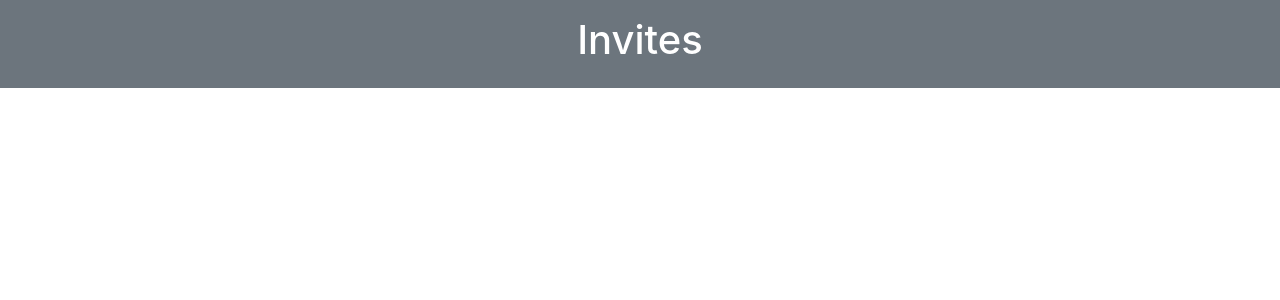
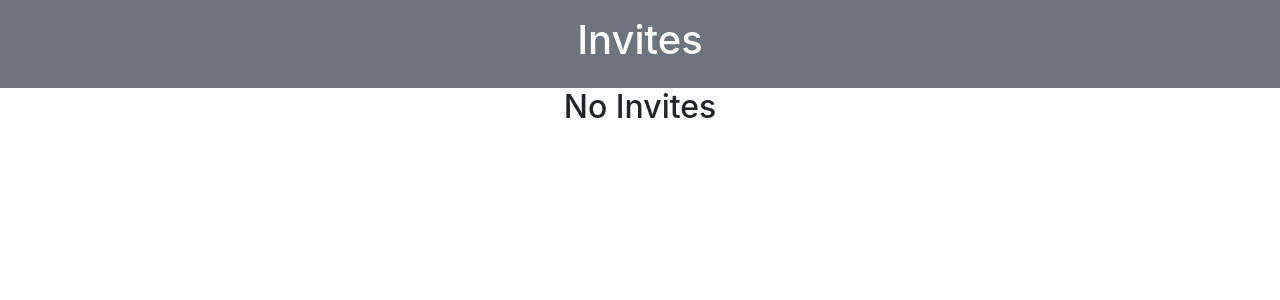
Before and after one commit to thebenkogan/investing-flask, a Flask app: page /invites in a window 1280 px wide. Shown: the part 56-356 px from the top of the page. Run offline with Flask 2, Linux system fonts and the light colour scheme; the visitor is signed in with stand-in values (Sample User, id 1); data comes from the database, SQL or seed files in the repository; data that the repository does not hold is empty; some libraries are stand-ins or nearby versions.

Commit message:
invite fixes

```diff
--- a/investing/templates/invite.html
+++ b/investing/templates/invite.html
@@ -2,11 +2,13 @@
 <h1 align="center">Invites</h1>
 {% endblock %} {% block content %}
 <ul class="list-group list-group-flush" id="groups">
-  {% for invite in user.invites %}
+  {% if invites|length > 0 %} {% for invite in invites %}
   <li class="list-group-item">
     <div class="row justify-content-center">
-      <div class="col-auto"><p class="h6">{{ invite.group.name }}</p></div>
-      <div class="col-auto">
+      <div class="col-4 align-self-center">
+        <p class="h6">{{ invite.group.name }}</p>
+      </div>
+      <div class="col-4 align-self-center">
         <p class="h6">{{ invite.date.strftime('%b %d, %Y') }}</p>
       </div>
       <div class="col-auto">
@@ -27,6 +29,8 @@
       </div>
     </div>
   </li>
-  {% endfor %}
+  {% endfor %} {% else %}
+  <h2 align="center">No Invites</h2>
+  {% endif %}
 </ul>
 {% endblock %}
--- a/investing/views.py
+++ b/investing/views.py
@@ -1,7 +1,7 @@
 from flask import Blueprint, render_template, request, flash, jsonify, redirect, url_for
 from flask_login import login_required, current_user
 from requests.api import get
-from sqlalchemy.sql.functions import user
+from sqlalchemy import desc
 from .models import User, Group, Investment, Invite
 from .price import get_price, GroupStats
 from . import db
@@ -31,7 +31,12 @@ def home():
 @views.route("/invites")
 @login_required
 def invite():
-    return render_template("invite.html", user=current_user)
+    invites = (
+        Invite.query.filter_by(user_id=current_user.id)
+        .order_by(desc(Invite.date))
+        .all()
+    )
+    return render_template("invite.html", user=current_user, invites=invites)
 
 
 @views.route("/invites/<int:invite_id>/<int:accept>", methods=["POST"])
@@ -48,7 +53,8 @@ def handle_invite(invite_id, accept):
         db.session.delete(invite)
         db.session.commit()
         flash("Invite rejected!", "success")
-    return redirect(url_for("views.home"))
+    redirect_url = "home" if accept else "invite"
+    return redirect(url_for(f"views.{redirect_url}"))
 
 
 @views.route("/group/<int:group_id>", methods=["GET", "POST"])
@@ -85,10 +91,15 @@ def group(group_id):
             if user == current_user:
                 flash("Cannot invite yourself.", category="error")
             else:
-                new_invite = Invite(user_id=user.id, group_id=group_id)
-                db.session.add(new_invite)
-                db.session.commit()
-                flash(f"Invited {user.first_name}!", category="success")
+                if group_id in [group.id for group in user.groups]:  # Already in group
+                    flash(
+                        f"{user.first_name} is already in this group.", category="error"
+                    )
+                else:
+                    new_invite = Invite(user_id=user.id, group_id=group_id)
+                    db.session.add(new_invite)
+                    db.session.commit()
+                    flash(f"Invited {user.first_name}!", category="success")
         else:
             flash("Email does not exist.", category="error")
 
```
